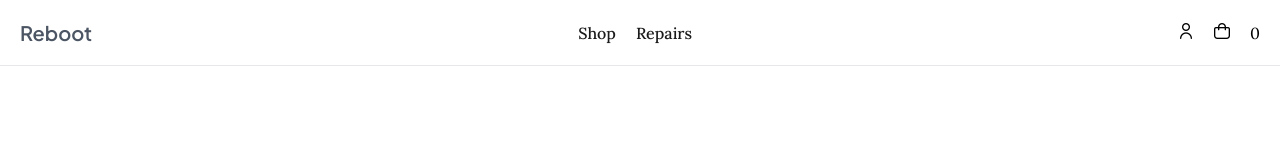
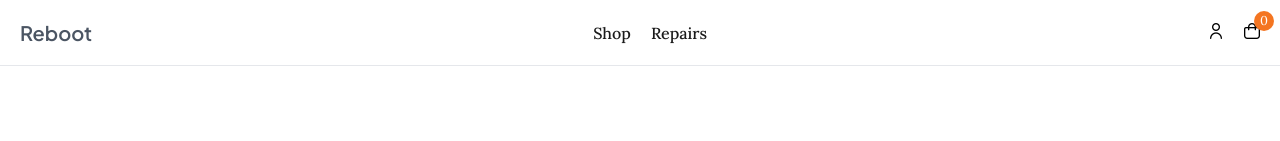
Before and after one commit to Ezekiel-builds/reboot, a React (Vite) app in the folder reboot-tech/: page / in a window 1280 px wide. Shown: the top 141 px of the page. Built offline with nearby package versions, Linux system fonts and the light colour scheme.

Commit message:
feat: configure Supabase and polish cart indicator
- Add Supabase client using environment variables
- Add the Supabase JS dependency and ignore local env files
- Style the cart count badge in the header

```diff
--- a/reboot-tech/package.json
+++ b/reboot-tech/package.json
@@ -10,6 +10,7 @@
     "preview": "vite preview"
   },
   "dependencies": {
+    "@supabase/supabase-js": "^2.118.0",
     "react": "^19.2.8",
     "react-dom": "^19.2.8"
   },
--- /dev/null
+++ b/reboot-tech/src/SupabaseClient.js
@@ -0,0 +1,6 @@
+import { createClient } from "@supabase/supabase-js";
+
+const supabaseUrl = import.meta.env.VITE_SUPABASE_URL;
+const supabaseAnonKey = import.meta.env.VITE_SUPABASE_ANON_KEY;
+
+export const supabase = createClient(supabaseUrl, supabaseAnonKey);
--- a/reboot-tech/src/components/Header.css
+++ b/reboot-tech/src/components/Header.css
@@ -30,6 +30,24 @@
 }
 
 .header__meta {
+    position: relative;
     display: flex;
     gap: 20px;
 }
+
+.cart__items {
+    width: 16px;
+    height: 16px;
+    display: flex;
+    align-items: center;
+    justify-content: center;
+    position: absolute;
+    left: 42px;
+    bottom: 8px;
+    margin: 4px;
+    font-size: clamp(0.8rem, 2vw, 12px);
+    background-color: var(--color);
+    color: var(--color_white);
+    padding: 10px;
+    border-radius: 50%;
+}
--- a/reboot-tech/src/components/Header.jsx
+++ b/reboot-tech/src/components/Header.jsx
@@ -20,7 +20,7 @@ function Header() {
             <div className="header__meta">
                 <i className="fi fi-rr-user"></i>
                 <i className="fi fi-rr-shopping-bag"></i>
-                <p>{cartItems.length}</p>
+                <span className="cart__items">{cartItems.length}</span>
             </div>
         </header>
     )
```
Also changed, not shown: 2 other files (tests, documents, lock files or other folders).
